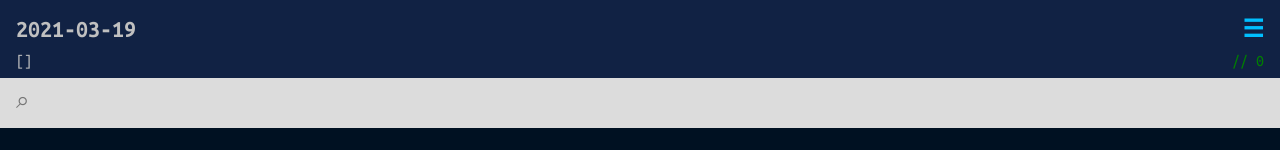
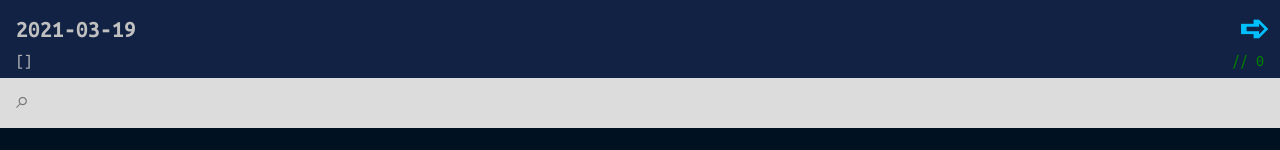
Before and after one commit to petedavisdev/veghacker, a Vue app: page /#/log/2021-03-19 in a window 1280 px wide. Shown: the top 150 px of the page. Built offline with nearby package versions, Linux system fonts and the light colour scheme.

Commit message:
Arrow icon

```diff
--- a/src/views/Day.vue
+++ b/src/views/Day.vue
@@ -2,7 +2,7 @@
 	<header>
 		<h1>
 			{{ dayName }}
-			<router-link to="/log" class="fl-r">☰</router-link>
+			<router-link to="/log" class="fl-r icon">➪</router-link>
 		</h1>
 
 		<VegArray :vegArray="dayLog" class="total" />
@@ -190,4 +190,8 @@ aside {
 .total {
 	padding-inline: 1em 1ch;
 }
+
+.icon {
+        transform: scale(1.5);
+}
 </style>
```
